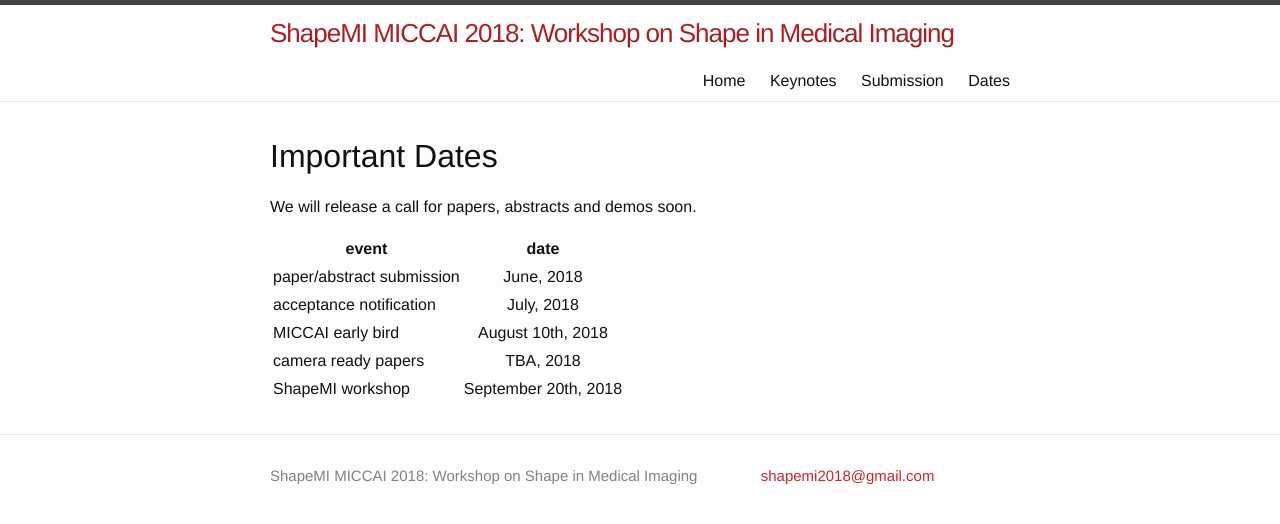
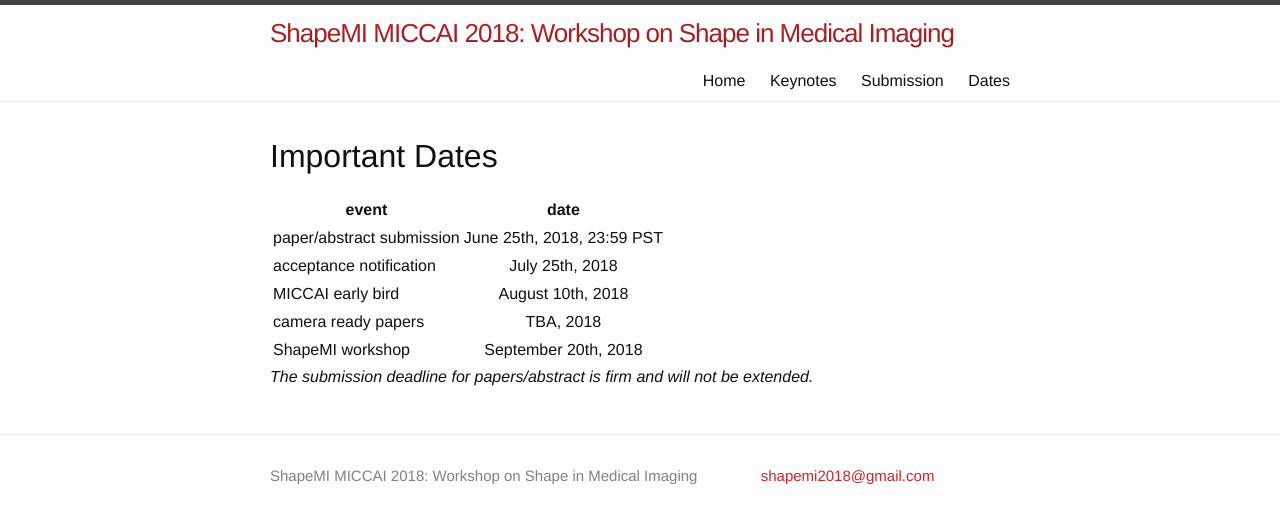
Before and after one commit to shapemi/shapemi2020, a Jekyll site: the page built from dates/index.md, in a window 1280 px wide. Shown: the top 524 px of the page. Built offline with Jekyll 4.4.1, drawn with Linux system fonts in a browser that asks for light colours.

Commit message:
Added precise submission dates
Added the submission dates, which we communicated in the Call for Paper.

```diff
--- a/dates/index.md
+++ b/dates/index.md
@@ -5,12 +5,13 @@
 order: 3
 ---
 # Important Dates
-We will release a call for papers, abstracts and demos soon.
 
 | event | date |
 |---|:---:|
-| paper/abstract submission | June, 2018  |
-| acceptance notification | July, 2018 |
+| paper/abstract submission | June 25th, 2018, 23:59 PST  |
+| acceptance notification | July 25th, 2018 |
 | MICCAI early bird | August 10th, 2018 |
 | camera ready papers | TBA, 2018 |
 | ShapeMI workshop | September 20th, 2018  |
+
+*The submission deadline for papers/abstract is firm and will not be extended.*
```
